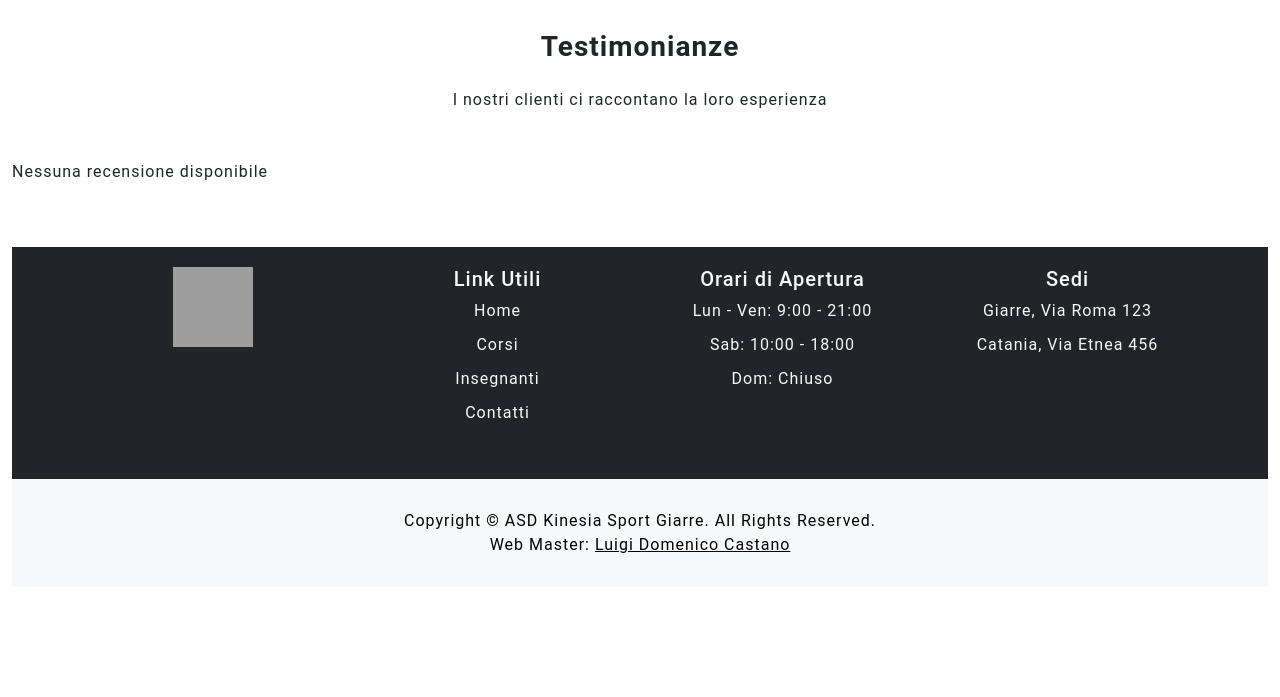
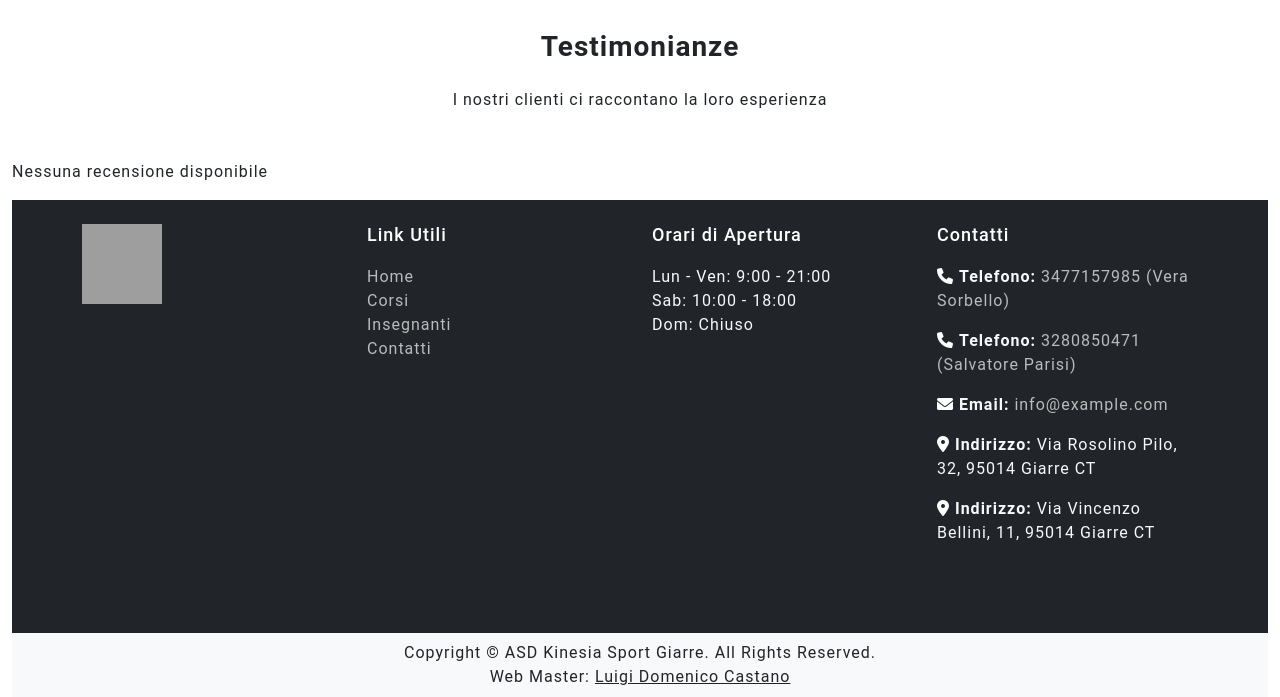
Before and after one commit to luigicast0408/KinesiaSportGiarre, a PHP site: page /Section/Home/index.php in a window 1280 px wide. Shown: the part 987-1684 px from the top of the page. Before the commit the page ends 1574 px from the top, so only its background shows below. Run offline with PHP 8.4, Linux system fonts and the light colour scheme; data that the repository does not hold is empty; some libraries are stand-ins or nearby versions; grey boxes are pictures that could not be loaded.

Commit message:
fix(footer section): improve the GUI

```diff
--- a/View/footer.php
+++ b/View/footer.php
@@ -1,24 +1,24 @@
 <?php
-function generateFooter() {
-    echo '<div class="container-fluid">
-        <footer class="bg-dark text-light" style="margin-top: 5%; padding: 20px 0;">
+function generateFooter()
+{
+    echo '
+    <div class="container-fluid">
+        <footer class="bg-dark text-light py-4">
             <div class="container">
-                <div class="row text-center text-md-left">
-                    <div class="col-md-3 mb-4">
-                        <img src="../Images/logo.png" id="l1" alt="Logo" style="height: 80px; width: 80px;">
+                <div class="row text-md-left">
+                    <div class="col-md-3 mb-3">
+                        <img src="/Images/logo.png" id="l1" alt="Logo" style="height: 80px; width: 80px;">
                     </div>
-
-                    <div class="col-md-3 mb-4">
+                    <div class="col-md-3 mb-3">
                         <h5>Link Utili</h5>
                         <ul class="list-unstyled">
-                            <li><a href="/Section/Home/index.php" class="text-light">Home</a></li>
-                            <li><a href="/Section/Courses/indexCourses.php" class="text-light">Corsi</a></li>
-                            <li><a href="/Section/Instructors/indexInstructor.php" class="text-light">Insegnanti</a></li>
-                            <li><a href="/Section/ContactUs/indexContactUs.php" class="text-light">Contatti</a></li>
+                            <li><a href="/Section/Home/index.php" class="footer-link">Home</a></li>
+                            <li><a href="/Section/Courses/indexCourses.php" class="footer-link">Corsi</a></li>
+                            <li><a href="/Section/Instructors/indexInstructor.php" class="footer-link">Insegnanti</a></li>
+                            <li><a href="/Section/ContactUs/indexContactUs.php" class="footer-link">Contatti</a></li>
                         </ul>
                     </div>
-
-                    <div class="col-md-3 mb-4">
+                    <div class="col-md-3 mb-3">
                         <h5>Orari di Apertura</h5>
                         <ul class="list-unstyled">
                             <li>Lun - Ven: 9:00 - 21:00</li>
@@ -26,24 +26,49 @@ function generateFooter() {
                             <li>Dom: Chiuso</li>
                         </ul>
                     </div>
+                   <div class="col-md-3 mb-5">
+    <h5>Contatti</h5>
+    <ul class="list-unstyled">
+        <li>
+            <p><i class="fas fa-phone" style="color: white;"></i> <strong>Telefono:</strong>
+                <a href="tel:+393477157985" class="footer-link">3477157985 (Vera Sorbello)</a>
+            </p>
+        </li>
+        <li>
+            <p><i class="fas fa-phone" style="color: white;"></i> <strong>Telefono:</strong>
+                <a href="tel:+393280850471" class="footer-link">3280850471 (Salvatore Parisi)</a>
+            </p>
+        </li>
+        <li>
+            <p><i class="fas fa-envelope" style="color: white;"></i> <strong>Email:</strong>
+                <a href="mailto:info@example.com" class="footer-link">info@example.com</a>
+            </p>
+        </li>
+        <li>
+            <p><i class="fas fa-map-marker-alt" style="color: white;"></i> <strong>Indirizzo:</strong>
+                <span>Via Rosolino Pilo, 32, 95014 Giarre CT</span>
+            </p>
+        </li>
+        <li>
+            <p><i class="fas fa-map-marker-alt" style="color: white;"></i> <strong>Indirizzo:</strong>
+                <span>Via Vincenzo Bellini, 11, 95014 Giarre CT</span>
+            </p>
+        </li>
+    </ul>
+</div>
 
-                    <div class="col-md-3 mb-4">
-                        <h5>Sedi</h5>
-                        <ul class="list-unstyled">
-                            <li>Giarre, Via Roma 123</li>
-                            <li>Catania, Via Etnea 456</li>
-                        </ul>
-                    </div>
                 </div>
             </div>
-        </footer>';
+        </footer>
 
-    echo '<footer class="bg-light">
+        <!-- Copyright and Webmaster -->
+        <footer class="bg-light py-2">
             <div class="container-fluid text-center">
                 <div class="row">
                     <div class="col-md">
-                        <p class="mb-0" style="color: black;">Copyright © ASD Kinesia Sport Giarre. All Rights Reserved.
-                            <br>Web Master: <a style="color: black" href="https://instagram.com/luigi_cast08" target="_blank" title="Profilo Instagram">Luigi Domenico Castano</a>
+                        <p class="mb-0 text-dark">
+                            Copyright © ASD Kinesia Sport Giarre. All Rights Reserved.
+                            <br>Web Master: <a href="https://instagram.com/luigi_cast08" target="_blank" class="text-dark" title="Profilo Instagram">Luigi Domenico Castano</a>
                         </p>
                     </div>
                 </div>
@@ -51,3 +76,4 @@ function generateFooter() {
         </footer>
     </div>';
 }
+?>
--- a/style/style_footer.css
+++ b/style/style_footer.css
@@ -1,35 +1,40 @@
-
-footer
-{
+/* General Footer Styles */
+footer {
     background-color: #333;
     color: #fff;
-    padding: 30px 0;
 }
 
-footer h4 {
+footer h5 {
     font-size: 18px;
     margin-bottom: 20px;
+    color: #fff;
 }
 
-footer ul {
-    list-style: none;
-    margin: 0;
-    padding: 0;
-}
-
-footer ul li {
-    margin-bottom: 10px;
-}
-
-footer ul li a {
-    color: #fff;
+/* Links Style */
+.footer-link {
+    color: #bbb;
     text-decoration: none;
 }
 
-footer ul li a:hover {
+.footer-link:hover {
+    color: #fff;
     text-decoration: underline;
 }
 
+/* Contact Details Icons */
+.contact-details i {
+    color: #007bff;
+}
+
+.contact-details a {
+    color: #bbb;
+}
+
+.contact-details a:hover {
+    color: #fff;
+}
+
+/* Under Footer */
 .under-footer {
     display: flex;
     flex-wrap: wrap;
@@ -51,6 +56,7 @@ footer ul li a:hover {
     text-decoration: underline;
 }
 
+/* Social Icons */
 .under-footer ul {
     list-style: none;
     margin: 0;
@@ -67,3 +73,7 @@ footer ul li a:hover {
     color: #fff;
     text-decoration: none;
 }
+
+.under-footer ul li a:hover {
+    color: #007bff;
+}
```
